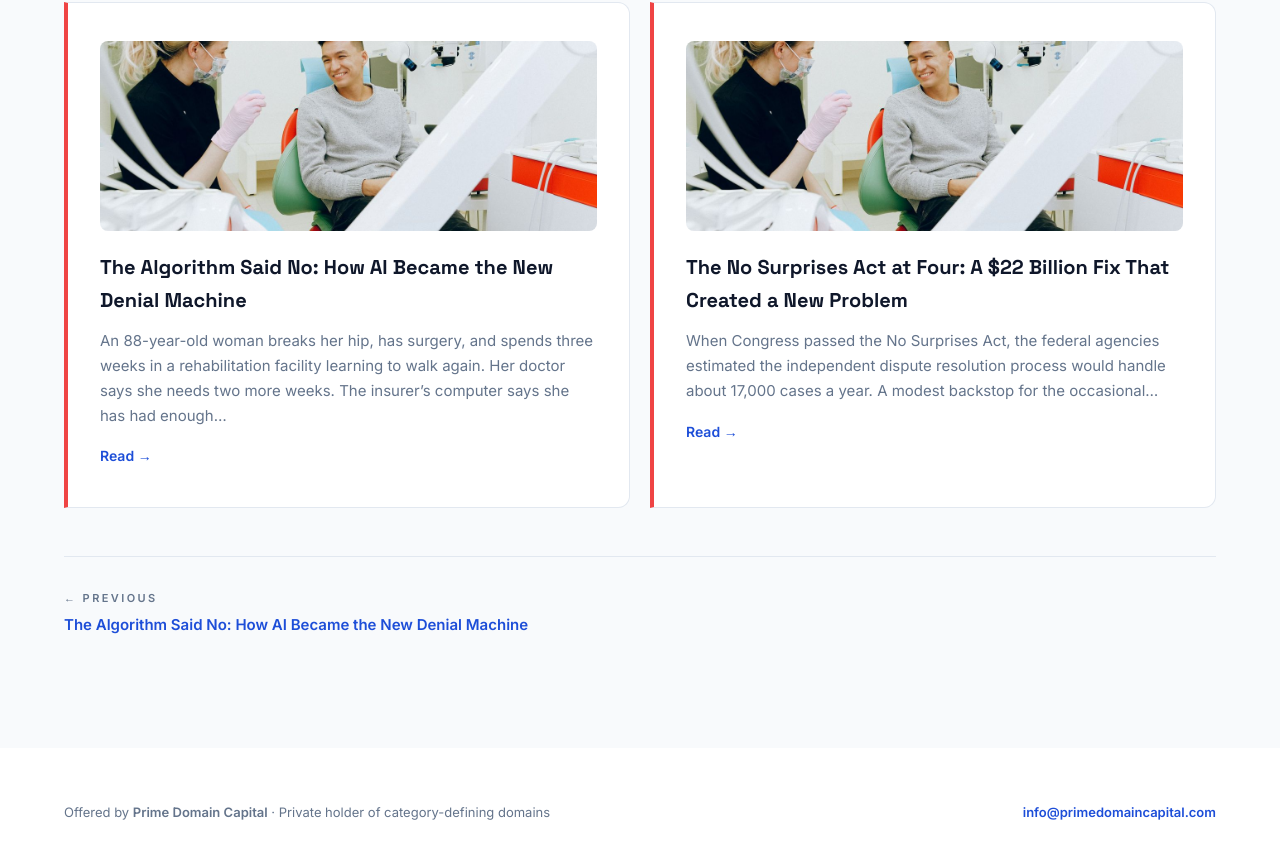
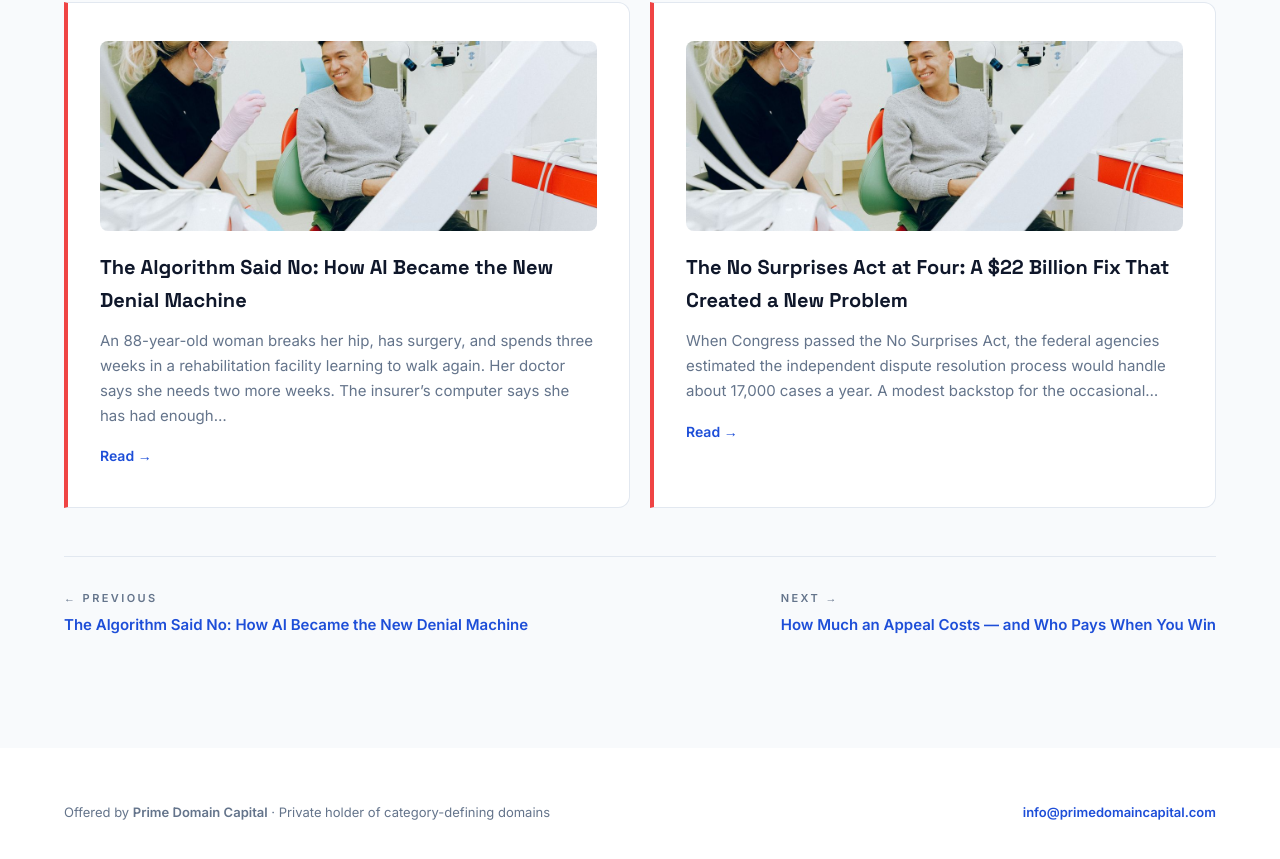
Before and after one commit to primedomaincapital/healthinsurancedenial, a plain HTML site: page insights/article6.html in a window 1280 px wide. Shown: the part 6712-7571 px from the top of the page. Drawn offline with Linux system fonts and the light colour scheme.

Commit message:
Update next article link in article6.html

```diff
--- a/insights/article6.html
+++ b/insights/article6.html
@@ -165,7 +165,7 @@ nav .brand a{color:inherit;text-decoration:none}
 </div>
 <div class="prevnext reveal">
 <a href="article5.html"><span>← Previous</span>The Algorithm Said No: How AI Became the New Denial Machine</a>
-<span></span>
+<a href="article7.html"><span>Next →</span>How Much an Appeal Costs — and Who Pays When You Win</a>
 </div>
 </div></section>
 
```
